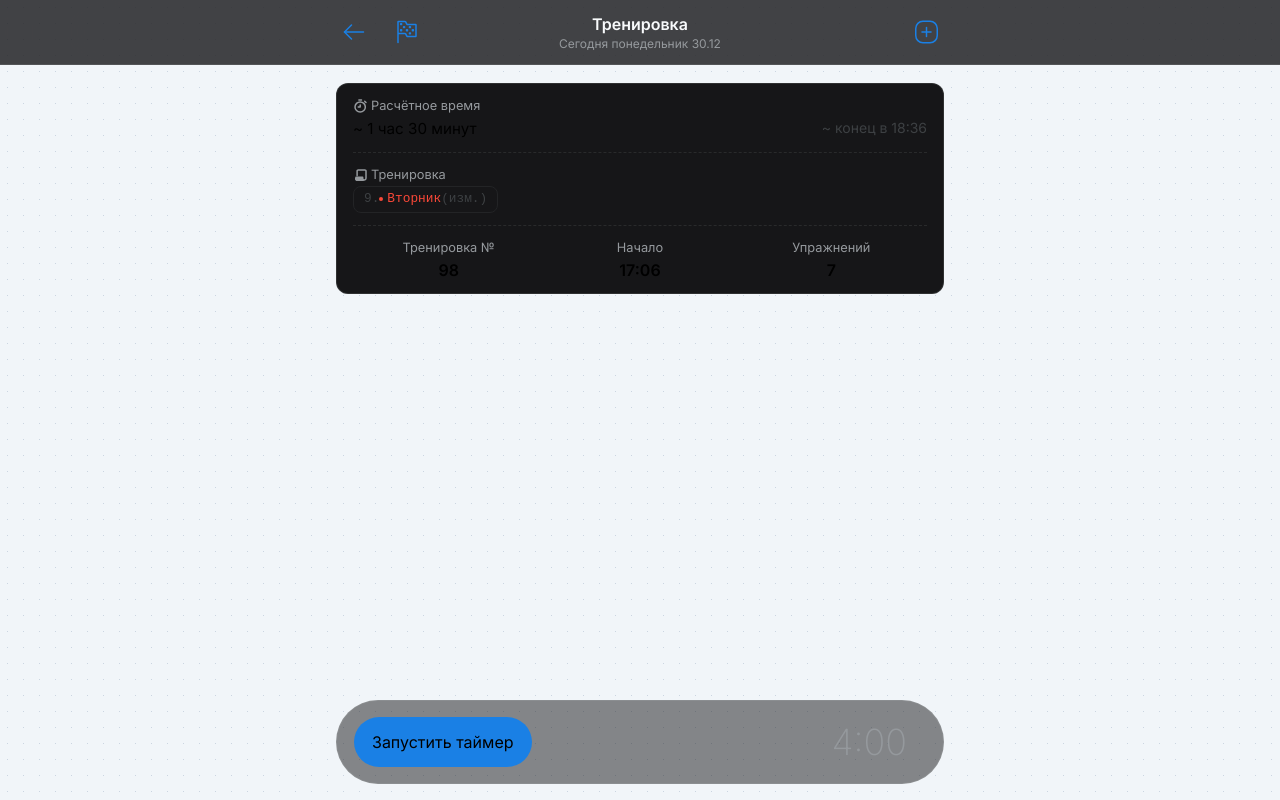
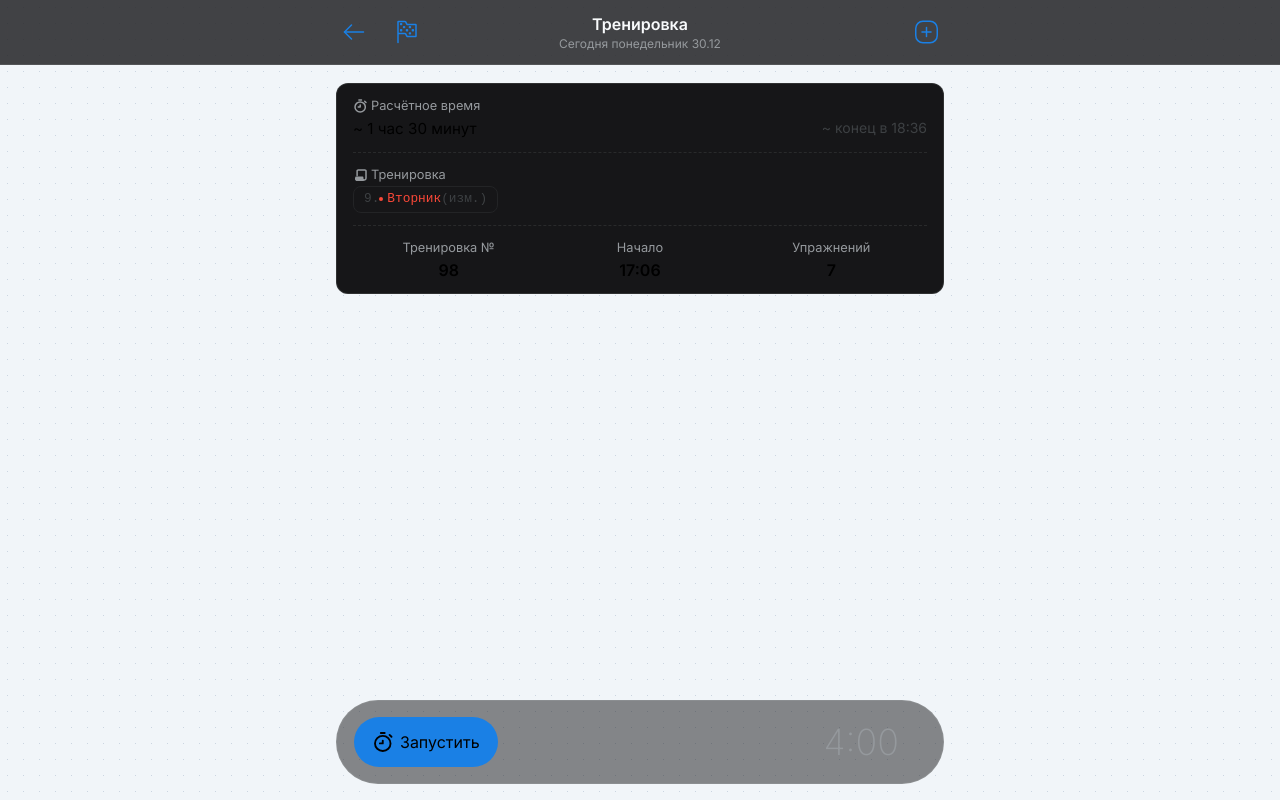
Before and after one commit to MarkMelior/veesmy-app, a Next.js app: page / in a window 1280 px wide. Built offline with nearby package versions, Linux system fonts and the light colour scheme.

Commit message:
VEES-6 | Add timer

```diff
--- a/src/features/Timer/ui/Timer.tsx
+++ b/src/features/Timer/ui/Timer.tsx
@@ -1,7 +1,9 @@
 'use client';
 
-import { useState, useEffect } from 'react';
+import { clsx } from 'clsx';
+import { useState, useEffect, useCallback, useMemo } from 'react';
 
+import { PauseIcon, PlayIcon, StopwatchOutlineIcon } from '@/shared/icons';
 import { Background, Button, Flex, Layout, Text } from '@/shared/ui';
 
 import styles from './timer.module.scss';
@@ -9,31 +11,80 @@ import styles from './timer.module.scss';
 export const Timer = () => {
   const [time, setTime] = useState(240);
   const [isRunning, setIsRunning] = useState(false);
+  const [isPaused, setIsPaused] = useState(false);
+  const [isPlaying, setIsPlaying] = useState(false);
+  const [audio, setAudio] = useState<HTMLAudioElement | null>(null);
 
-  const startTimer = () => {
+  useEffect(() => {
+    const sound = new Audio('/sounds/alarm.mp3');
+
+    sound.loop = true;
+    setAudio(sound);
+  }, []);
+
+  const startTimer = useCallback(() => {
     setIsRunning(true);
-  };
+  }, []);
 
-  const pauseTimer = () => {
+  const pauseTimer = useCallback(() => {
+    setIsPaused(true);
+  }, []);
+
+  const resumeTimer = useCallback(() => {
+    setIsPaused(false);
+  }, []);
+
+  const resetTimer = useCallback(() => {
     setIsRunning(false);
-  };
+    setIsPaused(false);
+    setTime(240);
+  }, []);
 
-  const resetTimer = () => {
-    setIsRunning(false);
-    setTime(240);
-  };
+  const playSound = useCallback(() => {
+    if (audio && !isPlaying) {
+      audio.play();
+      setIsPlaying(true);
+
+      if (navigator.vibrate) {
+        navigator.vibrate([500, 200, 500]);
+      }
+    }
+  }, [audio, isPlaying]);
+
+  const stopAudio = useCallback(() => {
+    if (audio) {
+      audio.pause();
+      audio.currentTime = 0;
+      setIsPlaying(false);
+      resetTimer();
+    }
+
+    if (navigator.vibrate) {
+      navigator.vibrate(0);
+    }
+  }, [audio, resetTimer]);
 
   useEffect(() => {
     let timer: NodeJS.Timeout;
 
-    if (isRunning) {
+    if (isRunning && !isPaused) {
       timer = setInterval(() => {
-        setTime(prevTime => (prevTime > 0 ? prevTime - 1 : 0));
+        setTime((prevTime) => {
+          if (prevTime > 0) {
+            return prevTime - 1;
+          }
+          else {
+            clearInterval(timer);
+            playSound();
+
+            return 0;
+          }
+        });
       }, 1000);
     }
 
     return () => clearInterval(timer);
-  }, [isRunning]);
+  }, [isRunning, isPaused, playSound]);
 
   const formatTime = (seconds: number) => {
     const minutes = Math.floor(seconds / 60);
@@ -42,23 +93,37 @@ export const Timer = () => {
     return `${minutes}:${secs < 10 ? '0' : ''}${secs}`;
   };
 
+  const RenderButtons = useMemo(() => {
+    if (isPlaying) {
       return (
-    <Layout className={styles.wrapper}>
-      <Background className={styles.background} radius="full">
-        {isRunning ? (
+        <Button
+          className={styles.button}
+          onClick={stopAudio}
+          radius="full"
+          size="large"
+          variant="solid"
+        >
+          Остановить
+        </Button>
+      );
+    }
+
+    if (isRunning) {
+      return (
         <Flex gap={10}>
           <Button
-              className={styles.button}
-              onClick={pauseTimer}
+            className={clsx(styles.button, styles.buttonPause)}
+            iconOnly={true}
+            onClick={isPaused ? resumeTimer : pauseTimer}
             radius="full"
             size="large"
             variant="flat"
           >
-              Пауза
+            {isPaused ? <PlayIcon /> : <PauseIcon />}
           </Button>
           <Button
             className={styles.button}
-              color="default"
+            color="base"
             onClick={resetTimer}
             radius="full"
             size="large"
@@ -67,18 +132,48 @@ export const Timer = () => {
             Сброс
           </Button>
         </Flex>
-        ) : (
+      );
+    }
+
+    return (
       <Button
         className={styles.button}
+        icon={(
+          <StopwatchOutlineIcon
+            height={24}
+            strokeWidth={1.25}
+            width={24}
+          />
+        )}
         onClick={startTimer}
         radius="full"
         size="large"
         variant="solid"
       >
-            Запустить таймер
+        Запустить
       </Button>
-        )}
-        <Flex align="end" gap={2} justify="end">
+    );
+  }, [
+    isPlaying,
+    isRunning,
+    startTimer,
+    stopAudio,
+    isPaused,
+    resumeTimer,
+    pauseTimer,
+    resetTimer,
+  ]);
+
+  return (
+    <Layout className={styles.wrapper}>
+      <Background className={styles.background} radius="full">
+        {RenderButtons}
+        {/* TODO: Добавить выбор времени в таймере - https://melior-app.atlassian.net/browse/VEES-9 */}
+        <Button
+          className={clsx(styles.button, 'ml-auto')}
+          color="base"
+          disabled={isRunning}
+        >
           <Text
             color={isRunning ? 'text-primary-600' : 'text-base-500'}
             size={isRunning ? 3 : 2.25}
@@ -86,7 +181,7 @@ export const Timer = () => {
           >
             {formatTime(time)}
           </Text>
-        </Flex>
+        </Button>
       </Background>
     </Layout>
   );
--- a/src/features/Timer/ui/timer.module.scss
+++ b/src/features/Timer/ui/timer.module.scss
@@ -10,7 +10,7 @@
   align-items: center;
   padding: 17px 36px 17px 17px;
   height: 84px;
-  animation: fade-up-from-bottom .7s ease-in-out;
+  animation: fade-in .7s ease-in-out;
 
   @apply bg-base-900/50;
   @apply backdrop:blur-3xl;
@@ -18,16 +18,21 @@
 
 .button {
   height: 50px;
+  animation: fade-in .4s ease-in-out;
 }
 
-@keyframes fade-up-from-bottom {
+.buttonPause {
+  width: 50px;
+}
+
+@keyframes fade-in {
   0% {
     opacity: 0;
-    transform: translateY(100%) scale(0.9);
+    transform: scale(0.9);
   }
 
   100% {
     opacity: 1;
-    transform: translateY(0) scale(1);
+    transform: scale(1);
   }
 }
--- a/src/shared/icons/index.ts
+++ b/src/shared/icons/index.ts
@@ -3,4 +3,6 @@ export * from './arrow-left';
 export * from './finish-outline';
 export * from './message';
 export * from './paper-outline';
+export * from './pause';
+export * from './play';
 export * from './stopwatch-outline';
--- /dev/null
+++ b/src/shared/icons/pause.tsx
@@ -0,0 +1,25 @@
+import React from 'react';
+
+import { Icon, IIcon } from '@/shared/ui';
+
+export const PauseIcon = ({
+  fill = 'currentColor',
+  height = 32,
+  strokeWidth = 3,
+  width = 32,
+}: IIcon) => (
+  <Icon height={height} width={width}>
+    <path
+      d="M11 6.5L11 24.5"
+      stroke={fill}
+      strokeLinecap="round"
+      strokeWidth={strokeWidth}
+    />
+    <path
+      d="M21 6.5L21 24.5"
+      stroke={fill}
+      strokeLinecap="round"
+      strokeWidth={strokeWidth}
+    />
+  </Icon>
+);
--- /dev/null
+++ b/src/shared/icons/play.tsx
@@ -0,0 +1,16 @@
+import React from 'react';
+
+import { Icon, IIcon } from '@/shared/ui';
+
+export const PlayIcon = ({
+  fill = 'currentColor',
+  height = 32,
+  width = 32,
+}: IIcon) => (
+  <Icon height={height} width={width}>
+    <path
+      d="M9 5.95798V16V26.042C9 27.6823 10.8659 28.6251 12.1864 27.6521L25.8148 17.6101C26.8997 16.8108 26.8997 15.1892 25.8148 14.3899L12.1864 4.34787C10.8659 3.37485 9 4.31769 9 5.95798Z"
+      fill={fill}
+    />
+  </Icon>
+);
--- a/src/shared/icons/stopwatch-outline.tsx
+++ b/src/shared/icons/stopwatch-outline.tsx
@@ -8,7 +8,11 @@ export const StopwatchOutlineIcon = ({
   strokeWidth = 1.5,
   width = 16,
 }: IIcon) => (
-  <Icon height={height} width={width}>
+  <Icon
+    height={height}
+    viewBox="0 0 16 16"
+    width={width}
+  >
     <path
       d="M7.17647 7.05263V8.94737H5.23529M13 4.52632L11.7059 3.26316M5.88235 2H8.47059M7.17647 14C5.80359 14 4.48693 13.4677 3.51615 12.5201C2.54538 11.5726 2 10.2874 2 8.94737C2 7.60733 2.54538 6.32217 3.51615 5.37462C4.48693 4.42707 5.80359 3.89474 7.17647 3.89474C8.54936 3.89474 9.86601 4.42707 10.8368 5.37462C11.8076 6.32217 12.3529 7.60733 12.3529 8.94737C12.3529 10.2874 11.8076 11.5726 10.8368 12.5201C9.86601 13.4677 8.54936 14 7.17647 14Z"
       stroke={fill}
--- a/src/shared/ui/Button/Button.tsx
+++ b/src/shared/ui/Button/Button.tsx
@@ -6,21 +6,25 @@ import styles from './button.module.scss';
 interface IButton {
   children?: React.ReactNode
   className?: string
-  color?: 'default' | 'primary' // TODO: all color
+  color?: 'base' | 'primary'
+  disabled?: boolean
   full?: boolean
+  icon?: React.ReactNode
   iconOnly?: boolean
   onClick?: () => void
   radius?: 'medium' | 'full'
   size?: 'medium' | 'large'
   to?: string
-  variant?: 'solid' | 'light' | 'flat' // TODO: flat
+  variant?: 'solid' | 'light' | 'flat'
 }
 
 export const Button = ({
   children,
   className,
   color = 'primary',
+  disabled,
   full,
+  icon,
   iconOnly,
   onClick,
   radius = 'medium',
@@ -39,14 +43,17 @@ export const Button = ({
         styles[`color-${color}`],
         styles[`size-${size}`],
         {
+          [styles.disabled]: disabled,
           [styles.full]: full,
           [styles.iconOnly]: iconOnly,
         },
         className,
       )}
+      disabled={disabled}
       href={to ?? '#'}
       onClick={onClick}
     >
+      {icon}
       {children}
     </Component>
   );
--- a/src/shared/ui/Button/button.module.scss
+++ b/src/shared/ui/Button/button.module.scss
@@ -1,28 +1,71 @@
+/* stylelint-disable */
 .wrapper {
-  transition: all ease .3s;
+  transition: all ease .2s;
   height: fit-content;
   text-wrap: nowrap;
-}
-
-.variant-light {
-  @apply text-primary-500;
-
-  &:hover {
-    @apply text-primary-500/75;
-  }
+  display: flex;
+  align-items: center;
+  gap: 0.25rem;
 
   &:active {
-    @apply text-primary-600;
-    @apply bg-primary-500/10;
+    transform: scale(0.98);
   }
 }
 
-.variant-solid {
-  @apply bg-primary-500;
+@mixin variant-solid($color) {
+  @apply bg-#{$color}-500;
 
-  &:active {
-    @apply bg-primary-500/75;
+  &:not(.disabled):hover {
+    @apply bg-#{$color}-500/75;
   }
+}
+
+@mixin variant-light($color) {
+  @apply text-#{$color}-500;
+
+  &:not(.disabled):hover {
+    @apply text-#{$color}-600;
+
+    @apply bg-#{$color}-500/10;
+  }
+}
+
+@mixin variant-flat($color) {
+  @if $color == 'base' {
+    @apply text-#{$color}-400;
+  } @else {
+    @apply text-#{$color}-600;
+  }
+
+  @apply bg-#{$color}-600/35;
+
+  &:not(.disabled):hover {
+    @apply text-base-50;
+
+    @apply bg-#{$color}-600/75;
+  }
+}
+
+@mixin variants($color) {
+  &.variant-solid {
+    @include variant-solid($color);
+  }
+
+  &.variant-light {
+    @include variant-light($color);
+  }
+
+  &.variant-flat {
+    @include variant-flat($color);
+  }
+}
+
+.color-primary {
+  @include variants('primary');
+}
+
+.color-base {
+  @include variants('base');
 }
 
 .radius-full {
@@ -35,14 +78,18 @@
 
 .size-medium {
   padding: 0.25rem 0.5rem;
+
+  &.iconOnly {
+    padding: 0.325rem;
+  }
 }
 
 .size-large {
   padding: 0.75rem 1.125rem;
-}
 
-.iconOnly {
-  padding: 0.325rem;
+  &.iconOnly {
+    padding: 0.6rem;
+  }
 }
 
 .full {
```
Also changed, not shown: 1 other file (tests, documents, lock files or other folders). Lines whose indentation alone changed are shown as unchanged.
